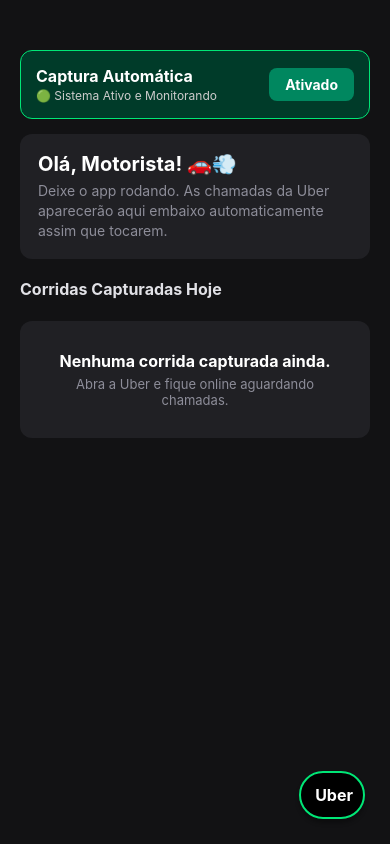
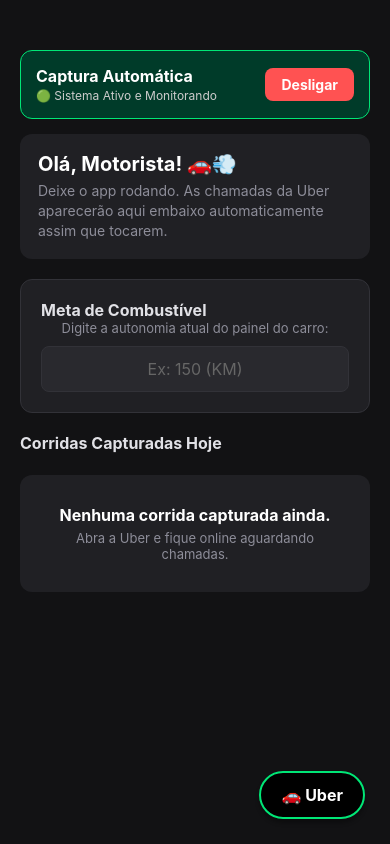
Before and after one commit to DavidSouzaxz/Best-Rota-app, a React Native app: screen / in a window 390 px wide. Built offline with nearby package versions, Linux system fonts and the light colour scheme.

Commit message:
Adicionando meta inteligente de combustivel

```diff
--- a/src/screens/Home.js
+++ b/src/screens/Home.js
@@ -6,6 +6,7 @@
   ScrollView,
   StyleSheet,
   Text,
+  TextInput,
   TouchableOpacity,
   View,
 } from "react-native";
@@ -13,10 +14,19 @@
 export default function Home() {
   const [appAtivo, setAppAtivo] = useState(true);
   const [historico, setHistorico] = useState([]);
+  const [autonomiaRestante, setAutonomiaRestante] = useState("");
 
   // Variáveis fixas de cálculo
-  const precoCombustivel = 6.54;
-  const consumoVeiculo = 10;
+  const precoCombustivel = 5.8;
+  const consumoVeiculo = 11.5;
+
+  // Cálculo Inteligente de Combustível
+  const numAutonomia = parseFloat(autonomiaRestante) || 0;
+  const margemSeguranca = 30; // Reserva técnica de 30km para não ficar a pé
+  const kmUteis = Math.max(numAutonomia - margemSeguranca, 0);
+  const metaFaturamento = kmUteis * 1.5; // Projeta faturar no mínimo R$ 1,50 por km rodado
+  const valorParaAbastecer = (kmUteis / consumoVeiculo) * precoCombustivel;
+  const lucroLivre = metaFaturamento - valorParaAbastecer;
 
   const alternarServico = (estado) => {
     setAppAtivo(estado);
@@ -29,19 +39,14 @@
     setHistorico([]);
   };
 
-  // Função para abrir o app da Uber Driver
   const abrirUberDriver = async () => {
     const packageName = "com.ubercab.driver";
-
     try {
-      // Tenta abrir o app da Uber diretamente pelo scheme
       const url = "uber://";
       const supported = await Linking.canOpenURL(url);
-
       if (supported) {
         await Linking.openURL(url);
       } else {
-        // Se não tiver o app instalado, tenta abrir via link web da Play Store de forma segura
         const webUrl = `https://play.google.com/store/apps/details?id=${packageName}`;
         const webSupported = await Linking.canOpenURL(webUrl);
         if (webSupported) {
@@ -71,13 +76,18 @@
       "CorridaDetectada",
       (dados) => {
         const matchValor = dados.match(/R\$\s*(\d+[,.]\d+)/);
-        const matchKm = dados.match(/(\d+[,.]?\d*)\s*km/i);
+        const matchesKm = dados.matchAll(/(\d+[,.]?\d*)\s*km/gi);
         const matchMin = dados.match(/(\d+)\s*min/i);
 
-        if (matchValor && matchKm && matchMin) {
+        if (matchValor && matchMin) {
           const v = parseFloat(matchValor[1].replace(",", "."));
-          const d = parseFloat(matchKm[1].replace(",", "."));
           const t = parseFloat(matchMin[1]);
+
+          let d = 0;
+          for (const m of matchesKm) {
+            d += parseFloat(m[1].replace(",", "."));
+          }
+          if (d === 0) d = 5;
 
           const custo = (d / consumoVeiculo) * precoCombustivel;
           const lucro = v - custo;
@@ -135,7 +145,7 @@
   return (
     <View style={styles.mainContainer}>
       <ScrollView style={styles.container}>
-        {/* TOPO: Toggle de Ligar/Desligar */}
+        {/* Toggle de Ligar/Desligar */}
         <View
           style={[
             styles.topToggleCard,
@@ -156,12 +166,12 @@
           <TouchableOpacity
             style={[
               styles.toggleBtn,
-              { backgroundColor: appAtivo ? "#00875f" : "#ff5252" },
+              { backgroundColor: appAtivo ? "#ff5252" : "#00875f" },
             ]}
             onPress={() => alternarServico(!appAtivo)}
           >
             <Text style={styles.toggleBtnText}>
-              {appAtivo ? "Ativado" : "Desativado"}
+              {appAtivo ? "Desligar" : "Ligar"}
             </Text>
           </TouchableOpacity>
         </View>
@@ -175,17 +185,100 @@
           </Text>
         </View>
 
+        {/* Painel de Gestão de Combustível */}
+        <View style={styles.dashboard}>
+          <Text style={styles.sectionTitle}>Meta de Combustível</Text>
+          <Text style={styles.emptySubText}>
+            Digite a autonomia atual do painel do carro:
+          </Text>
+
+          <TextInput
+            style={styles.input}
+            keyboardType="numeric"
+            placeholder="Ex: 150 (KM)"
+            placeholderTextColor="#666"
+            value={autonomiaRestante}
+            onChangeText={setAutonomiaRestante}
+          />
+
+          {numAutonomia > 0 && (
+            <View style={{ marginTop: 5 }}>
+              {numAutonomia <= margemSeguranca ? (
+                <Text
+                  style={[
+                    styles.historyDetailHighlight,
+                    { color: "#ff5252", textAlign: "center", fontSize: 14 },
+                  ]}
+                >
+                  ⚠️ Veículo na reserva ou muito baixo! Abasteça imediatamente.
+                </Text>
+              ) : (
+                <>
+                  <Text
+                    style={[
+                      styles.lucroText,
+                      {
+                        marginBottom: 15,
+                        textAlign: "center",
+                        color: "#00e676",
+                      },
+                    ]}
+                  >
+                    Rodagem segura: {kmUteis} km (Reserva de {margemSeguranca}{" "}
+                    km salva)
+                  </Text>
+                  <View style={styles.historyDetails}>
+                    <View style={{ alignItems: "center", flex: 1 }}>
+                      <Text style={styles.historyDetailText}>Meta Bruta</Text>
+                      <Text
+                        style={[
+                          styles.historyValue,
+                          { color: "#fff", fontSize: 16 },
+                        ]}
+                      >
+                        R$ {metaFaturamento.toFixed(0)}
+                      </Text>
+                    </View>
+                    <View style={{ alignItems: "center", flex: 1 }}>
+                      <Text style={styles.historyDetailText}>Para a Bomba</Text>
+                      <Text
+                        style={[
+                          styles.historyValue,
+                          { color: "#ffeb3b", fontSize: 16 },
+                        ]}
+                      >
+                        R$ {valorParaAbastecer.toFixed(0)}
+                      </Text>
+                    </View>
+                    <View style={{ alignItems: "center", flex: 1 }}>
+                      <Text style={styles.historyDetailText}>Lucro Livre</Text>
+                      <Text
+                        style={[
+                          styles.historyValue,
+                          { color: "#00e676", fontSize: 16 },
+                        ]}
+                      >
+                        R$ {lucroLivre.toFixed(0)}
+                      </Text>
+                    </View>
+                  </View>
+                </>
+              )}
+            </View>
+          )}
+        </View>
+
         {/* Cabeçalho do Histórico */}
         <View style={styles.sectionHeader}>
           <Text style={styles.sectionTitle}>Corridas Capturadas Hoje</Text>
           {historico.length > 0 && (
             <TouchableOpacity onPress={limparHistorico}>
-              <Text style={styles.clearText}>Limpar Histórico</Text>
+              <Text style={styles.clearText}>Limpar</Text>
             </TouchableOpacity>
           )}
         </View>
 
-        {/* Lista de Corridas */}
+        {/* Lista de Corridas ou Estado Vazio */}
         {historico.length === 0 ? (
           <View style={styles.emptyContainer}>
             <Text style={styles.emptyText}>
@@ -226,6 +319,9 @@
             </View>
           ))
         )}
+
+        {/* Espaçamento extra no final para o scroll não ficar sob o botão flutuante */}
+        <View style={{ height: 80 }} />
       </ScrollView>
 
       {/* BOTÃO FLUTUANTE NA INFERIOR DIREITA PARA ABRIR A UBER */}
@@ -233,21 +329,15 @@
         style={styles.floatingUberBtn}
         onPress={abrirUberDriver}
       >
-        <Text style={styles.floatingUberText}> Uber</Text>
+        <Text style={styles.floatingUberText}>🚗 Uber</Text>
       </TouchableOpacity>
     </View>
   );
 }
 
 const styles = StyleSheet.create({
-  mainContainer: {
-    flex: 1,
-    backgroundColor: "#121214",
-  },
-  container: {
-    flex: 1,
-    padding: 20,
-  },
+  mainContainer: { flex: 1, backgroundColor: "#121214" },
+  container: { flex: 1, padding: 20 },
   topToggleCard: {
     flexDirection: "row",
     justifyContent: "space-between",
@@ -259,26 +349,10 @@
     borderWidth: 1,
     elevation: 4,
   },
-  toggleTitle: {
-    color: "#fff",
-    fontSize: 16,
-    fontWeight: "bold",
-  },
-  toggleStatus: {
-    color: "#ccc",
-    fontSize: 12,
-    marginTop: 2,
-  },
-  toggleBtn: {
-    paddingVertical: 8,
-    paddingHorizontal: 16,
-    borderRadius: 8,
-  },
-  toggleBtnText: {
-    color: "#fff",
-    fontWeight: "bold",
-    fontSize: 14,
-  },
+  toggleTitle: { color: "#fff", fontSize: 16, fontWeight: "bold" },
+  toggleStatus: { color: "#ccc", fontSize: 12, marginTop: 2 },
+  toggleBtn: { paddingVertical: 8, paddingHorizontal: 16, borderRadius: 8 },
+  toggleBtnText: { color: "#fff", fontWeight: "bold", fontSize: 14 },
   welcomeCard: {
     backgroundColor: "#202024",
     borderRadius: 12,
@@ -291,10 +365,25 @@
     fontWeight: "bold",
     marginBottom: 5,
   },
-  welcomeSub: {
-    color: "#8d8d99",
-    fontSize: 14,
-    lineHeight: 20,
+  welcomeSub: { color: "#8d8d99", fontSize: 14, lineHeight: 20 },
+  dashboard: {
+    backgroundColor: "#202024",
+    borderRadius: 12,
+    padding: 20,
+    marginBottom: 20,
+    borderWidth: 1,
+    borderColor: "#323238",
+  },
+  input: {
+    backgroundColor: "#29292e",
+    color: "#fff",
+    borderRadius: 8,
+    padding: 12,
+    fontSize: 16,
+    marginTop: 10,
+    borderWidth: 1,
+    borderColor: "#323238",
+    textAlign: "center",
   },
   sectionHeader: {
     flexDirection: "row",
@@ -302,23 +391,14 @@
     alignItems: "center",
     marginBottom: 12,
   },
-  sectionTitle: {
-    color: "#e1e1e6",
-    fontSize: 16,
-    fontWeight: "bold",
-  },
-  clearText: {
-    color: "#ff5252",
-    fontSize: 14,
-    fontWeight: "600",
-  },
+  sectionTitle: { color: "#e1e1e6", fontSize: 16, fontWeight: "bold" },
+  clearText: { color: "#ff5252", fontSize: 14, fontWeight: "600" },
   emptyContainer: {
     backgroundColor: "#202024",
     borderRadius: 12,
     padding: 30,
     alignItems: "center",
     marginTop: 10,
-    marginBottom: 40,
   },
   emptyText: {
     color: "#fff",
@@ -326,11 +406,7 @@
     fontWeight: "bold",
     marginBottom: 5,
   },
-  emptySubText: {
-    color: "#8d8d99",
-    fontSize: 13,
-    textAlign: "center",
-  },
+  emptySubText: { color: "#8d8d99", fontSize: 13, textAlign: "center" },
   historyCard: {
     backgroundColor: "#202024",
     borderRadius: 12,
@@ -345,45 +421,25 @@
     alignItems: "center",
     marginBottom: 8,
   },
-  historyTime: {
-    color: "#8d8d99",
-    fontSize: 12,
-  },
-  historyValue: {
-    color: "#fff",
-    fontSize: 18,
-    fontWeight: "bold",
-  },
+  historyTime: { color: "#8d8d99", fontSize: 12 },
+  historyValue: { color: "#fff", fontSize: 18, fontWeight: "bold" },
   historyDetails: {
     flexDirection: "row",
     justifyContent: "space-between",
     marginBottom: 10,
     backgroundColor: "#121214",
-    padding: 8,
+    padding: 12,
     borderRadius: 8,
   },
-  historyDetailText: {
-    color: "#c4c4cc",
-    fontSize: 12,
-  },
-  historyDetailHighlight: {
-    fontSize: 12,
-    fontWeight: "bold",
-  },
+  historyDetailText: { color: "#c4c4cc", fontSize: 12, marginBottom: 4 },
+  historyDetailHighlight: { fontSize: 12, fontWeight: "bold" },
   lucroRow: {
     flexDirection: "row",
     justifyContent: "flex-end",
     alignItems: "center",
   },
-  lucroText: {
-    color: "#8d8d99",
-    fontSize: 13,
-  },
-  lucroVal: {
-    fontSize: 15,
-    fontWeight: "bold",
-  },
-  // Estilo do botão flutuante da Uber no canto inferior direito
+  lucroText: { color: "#8d8d99", fontSize: 13 },
+  lucroVal: { fontSize: 15, fontWeight: "bold" },
   floatingUberBtn: {
     position: "absolute",
     bottom: 25,
@@ -392,7 +448,7 @@
     borderWidth: 2,
     borderColor: "#00e676",
     paddingVertical: 12,
-    paddingHorizontal: 10,
+    paddingHorizontal: 20,
     borderRadius: 30,
     elevation: 8,
     shadowColor: "#000",
@@ -402,9 +458,5 @@
     alignItems: "center",
     justifyContent: "center",
   },
-  floatingUberText: {
-    color: "#fff",
-    fontSize: 16,
-    fontWeight: "bold",
-  },
+  floatingUberText: { color: "#fff", fontSize: 16, fontWeight: "bold" },
 });
```
Also changed, not shown: 1 other file (tests, documents, lock files or other folders).
